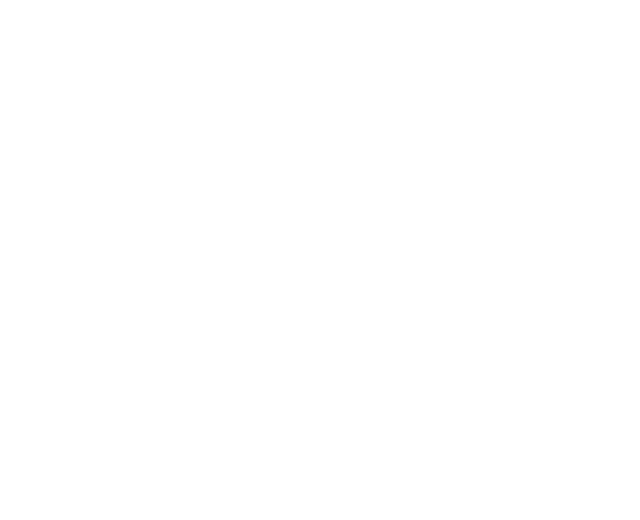
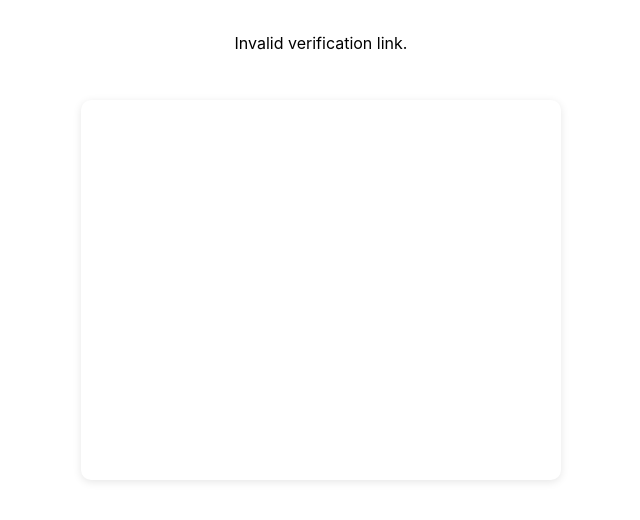
Before and after one commit to r2hz/FitnessHelper-Web, a React (Create React App) app: page /verify-account in a window 1280 px wide. Shown: the top 520 px of the page, without its empty margins (431-1071 px from the left). Built offline with nearby package versions, Linux system fonts and the light colour scheme.

Commit message:
Fix VerifyAccount box

```diff
--- a/src/VerifyAccount.js
+++ b/src/VerifyAccount.js
@@ -32,7 +32,7 @@ const VerifyAccount = () => {
   }, [userId, secret, handleVerifyAccount]);
 
   return (
-    <div className='.verfiy-account-box'>
+    <div className='verfiy-account-box'>
     <div className="verfiy-account-container">
       <h2 className="verfiy-account-title">Verify Account</h2>
       {loading ? <p>Verifying...</p> : <p>{message}</p>}
```
